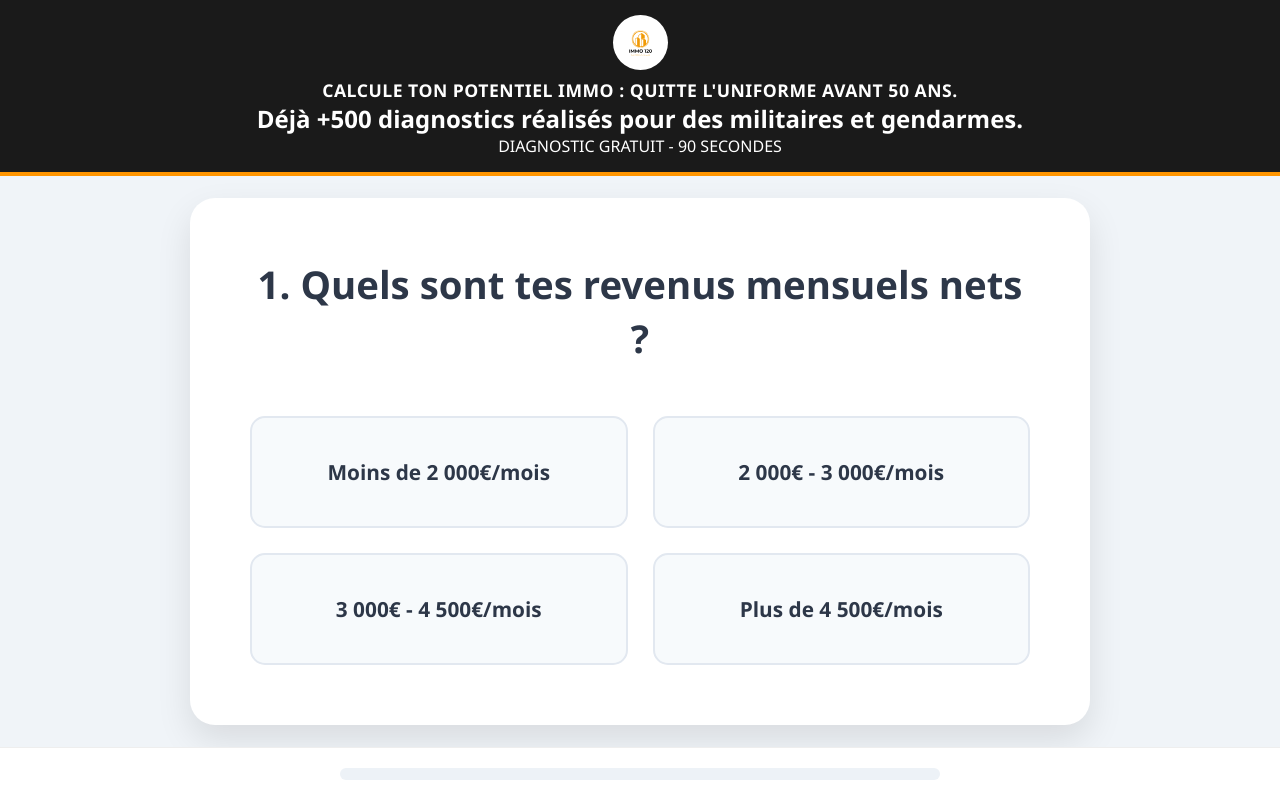
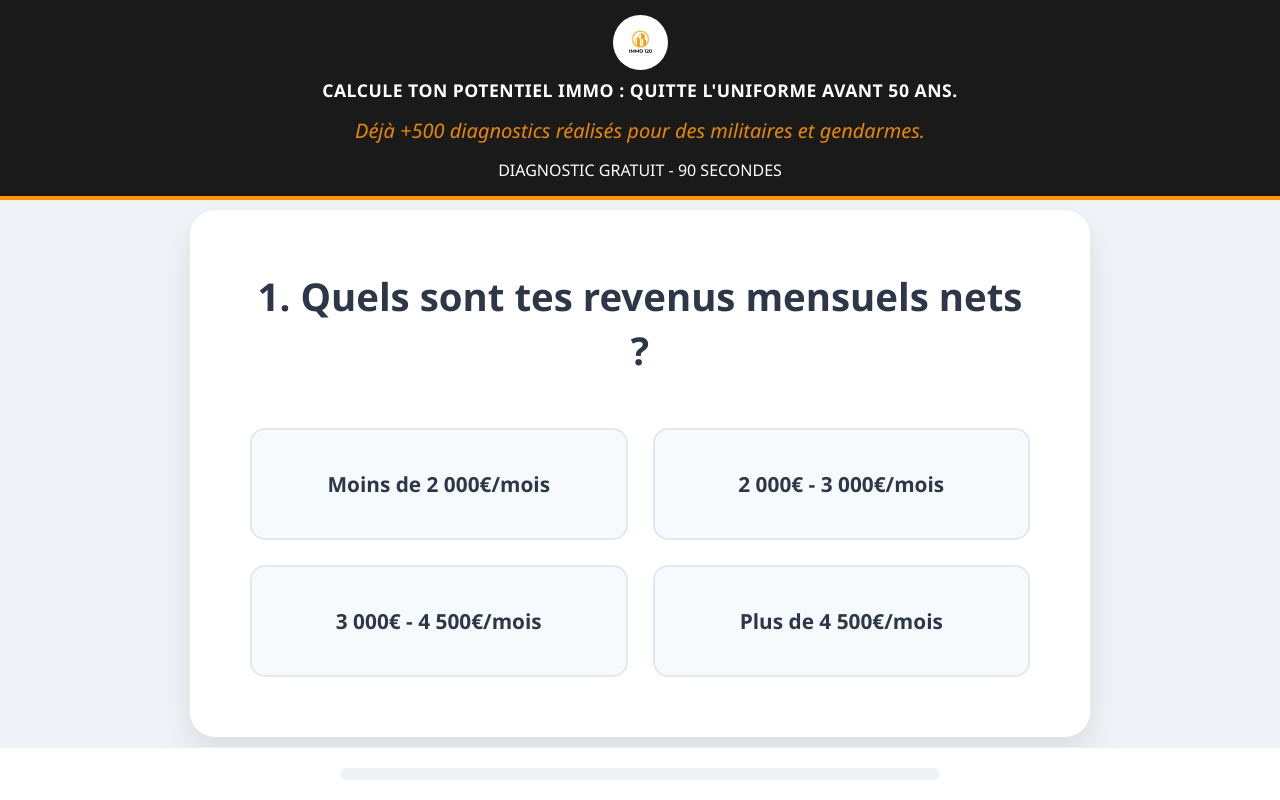
Before and after one commit to Immo120/Quiz-immobilier-, a website: page index.html in a window 1280 px wide. Drawn offline with Linux system fonts and the light colour scheme.

Commit message:
Update index.html

```diff
--- a/index.html
+++ b/index.html
@@ -38,6 +38,26 @@
         }
         .logo img { width: 100%; height: 100%; object-fit: contain; }
         .header h1 { font-size: 1.1rem; font-weight: 800; text-transform: uppercase; letter-spacing: 0.5px; }
+
+        /* Style spécifique pour le H2 en italique */
+.header h2.sub-header {
+    font-size: 14px;      /* Taille plus petite que le titre principal */
+    font-weight: 400;     /* Moins épais pour le contraste */
+    font-style: italic;   /* Italique comme demandé */
+    color: #FF9500;       /* Couleur orange pour rappeler ton identité */
+    margin-top: 10px;     /* Espace avec le H1 */
+    margin-bottom: 15px;  /* Espace avant le badge */
+    opacity: 0.9;         /* Légère transparence pour le style */
+}
+
+/* Adaptation pour Ordinateur (Desktop) */
+@media (min-width: 1024px) {
+    .header h2.sub-header {
+        font-size: 20px;  /* Plus grand sur grand écran */
+        margin-top: 15px;
+    }
+}
+
 
         /* Container Quiz */
         .quiz-container {
```
